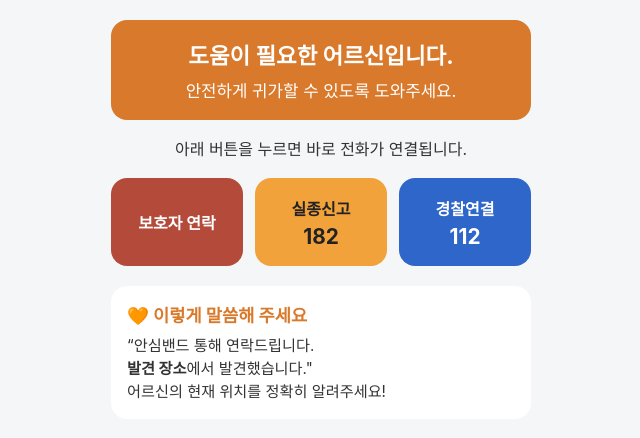
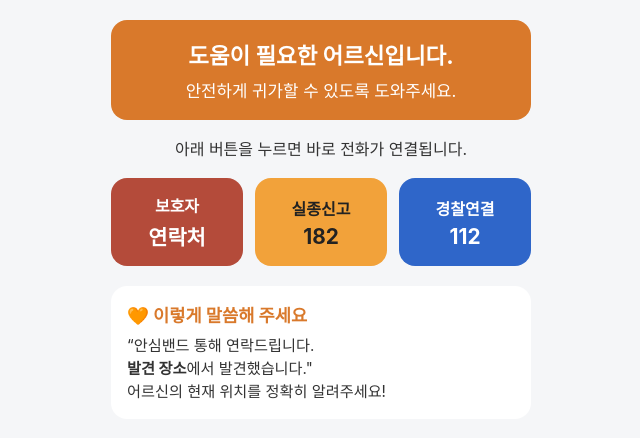
Before and after one commit to smallsilverwest/EWHA.W.UNIV_ENACTUS_Majoong, a plain HTML site: page index.html in a window 1280 px wide. Shown: the whole page, without its empty margins (319-959 px from the left). Drawn offline with Linux system fonts and the light colour scheme.

Commit message:
Update gudiance button

```diff
--- a/index.html
+++ b/index.html
@@ -27,7 +27,7 @@
     <!-- 버튼 영역 -->
     <div class="button-group">
       <a href="tel:010-0000-0000" class="btn guardian">
-        보호자 연락
+        보호자<br><span>연락처</span>
       </a>
 
       <a href="tel:182" class="btn police">
```
